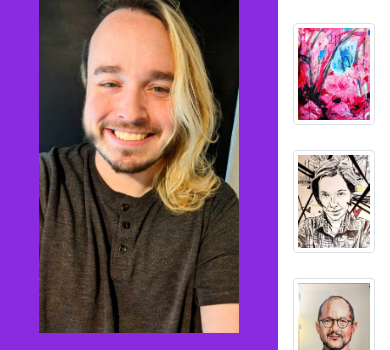
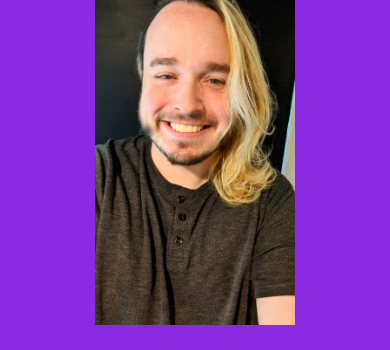
Before and after one commit to Groundedrose/artist_porfolio, a plain HTML site: page index.html in a window 390 px wide. Shown: the part 81-431 px from the top of the page. Drawn offline with nearby package versions, Linux system fonts and the light colour scheme.

Commit message:
mobile friendly header

```diff
--- a/index.html
+++ b/index.html
@@ -21,10 +21,11 @@
                     </div>
                 </div>
             </div>
-            <div class="row">
-                <div class="col-md-12 mb-auto py-2">
-                    <img src="images/portrait.jpg" id="portrait" alt="">
+            <div class="row justify-content-center">
+                <div class="mx-auto">
+                    <img class="mx-auto" src="images/portrait.jpg" id="portrait" alt="">
                 </div>
+
             </div>
             <div class="row ">
                 <div class=" w-100 col-md-12 mb-auto ">
--- a/styles.css
+++ b/styles.css
@@ -9,12 +9,15 @@ body {
     padding: 0;
 }
 
-body {
-    display: flex;
-    flex-direction: row;
-    height: 100vh;
-    width: 100vw;
+@media screen and (min-width:600px) {
+    body {
+        display: flex;
+        flex-direction: row;
+        height: 100vh;
+        width: 100vw;
+    }
 }
+
 
 .header {
     background-color: blueviolet;
```
